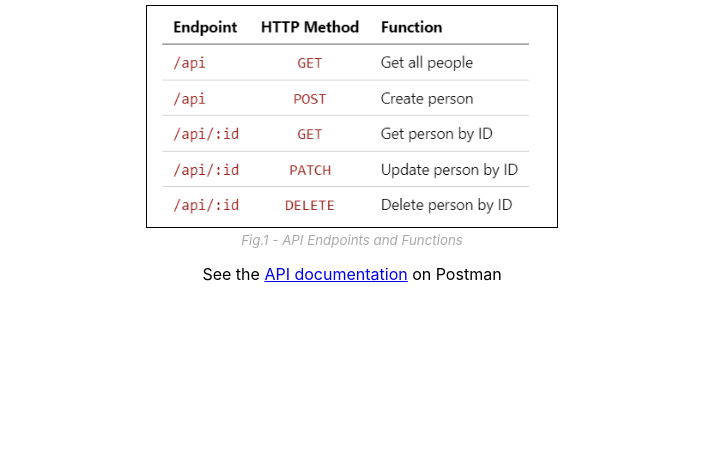
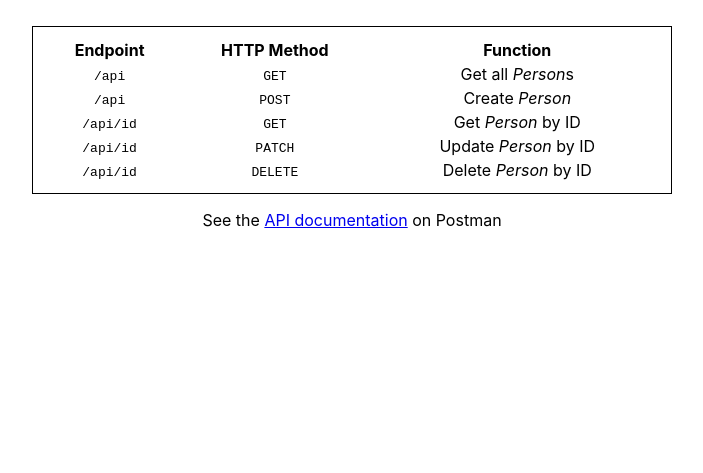
Before and after one commit to chinweibegbu/zuri-internship-S2, a website: page views/landing.html in a window 1280 px wide. Shown: the part 327-800 px from the top of the page, without its empty margins (288-991 px from the left). Drawn offline with Linux system fonts and the light colour scheme.

Commit message:
Fixed landing page image bug

```diff
--- a/views/landing.html
+++ b/views/landing.html
@@ -29,7 +29,15 @@
             border: solid 1px black;
         }
 
-        #Bottom-Border {
+        .table-container {
+            width: 50%;
+            margin-left: auto;
+            margin-right: auto;
+            border: 1px solid black;
+            padding: 10px;
+        }
+
+        #bottom-border {
             height: 10%;
         }
 
@@ -52,16 +60,44 @@
         <div>
             <h1>Zuri HNG 2023 Internship</h1>
             <h2>Stage 2 Task</h2>
-            <div id="Bottom-Border"></div>
-            <figure>
-                <img class="api-image" src="../images/api-endpoints.png" />
-                <figcaption>Fig.1 - API Endpoints and Functions</figcaption>
-            </figure>
+            <div id="bottom-border"></div>
+            <table class="table-container">
+                <tr>
+                    <th>Endpoint</th>
+                    <th>HTTP Method</th>
+                    <th>Function</th>
+                </tr>
+                <tr>
+                    <td><code>/api</code></td>
+                    <td><code>GET</code></td>
+                    <td>Get all <em>Person</em>s</td>
+                </tr>
+                <tr>
+                    <td><code>/api</code></td>
+                    <td><code>POST</code></td>
+                    <td>Create <em>Person</em></td>
+                </tr>
+                <tr>
+                    <td><code>/api/id</code></td>
+                    <td><code>GET</code></td>
+                    <td>Get <em>Person</em> by ID</td>
+                </tr>
+                <tr>
+                    <td><code>/api/id</code></td>
+                    <td><code>PATCH</code></td>
+                    <td>Update <em>Person</em> by ID</td>
+                </tr>
+                <tr>
+                    <td><code>/api/id</code></td>
+                    <td><code>DELETE</code></td>
+                    <td>Delete <em>Person</em> by ID</td>
+                </tr>
+            </table>
             <p>See the
                 <a href="https://documenter.getpostman.com/view/18067684/2s9YC5zYYD">API documentation</a>
                 on Postman
             </p>
-            <div id="Bottom-Border"></div>
+            <div id="bottom-border"></div>
         </div>
     </div>
 </body>
```
Also changed, not shown: images/api-endpoints.png (deleted).
